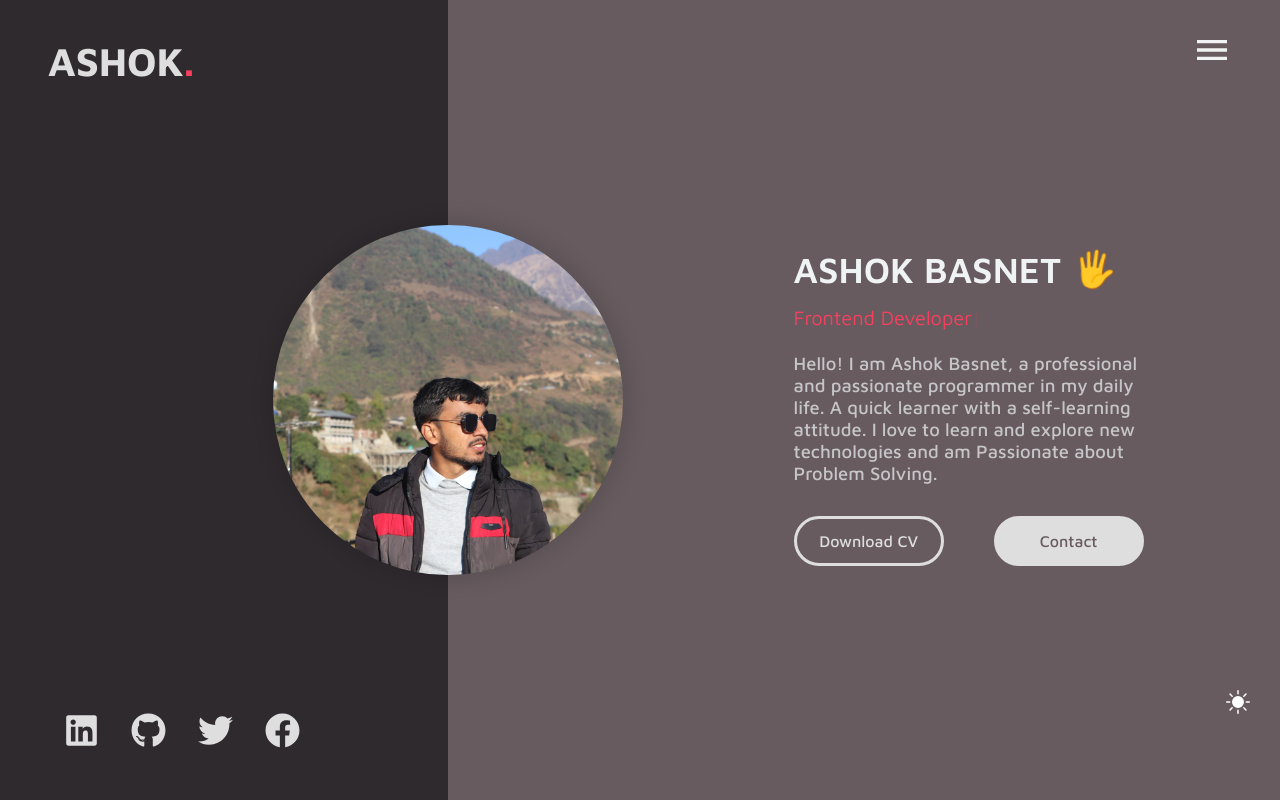
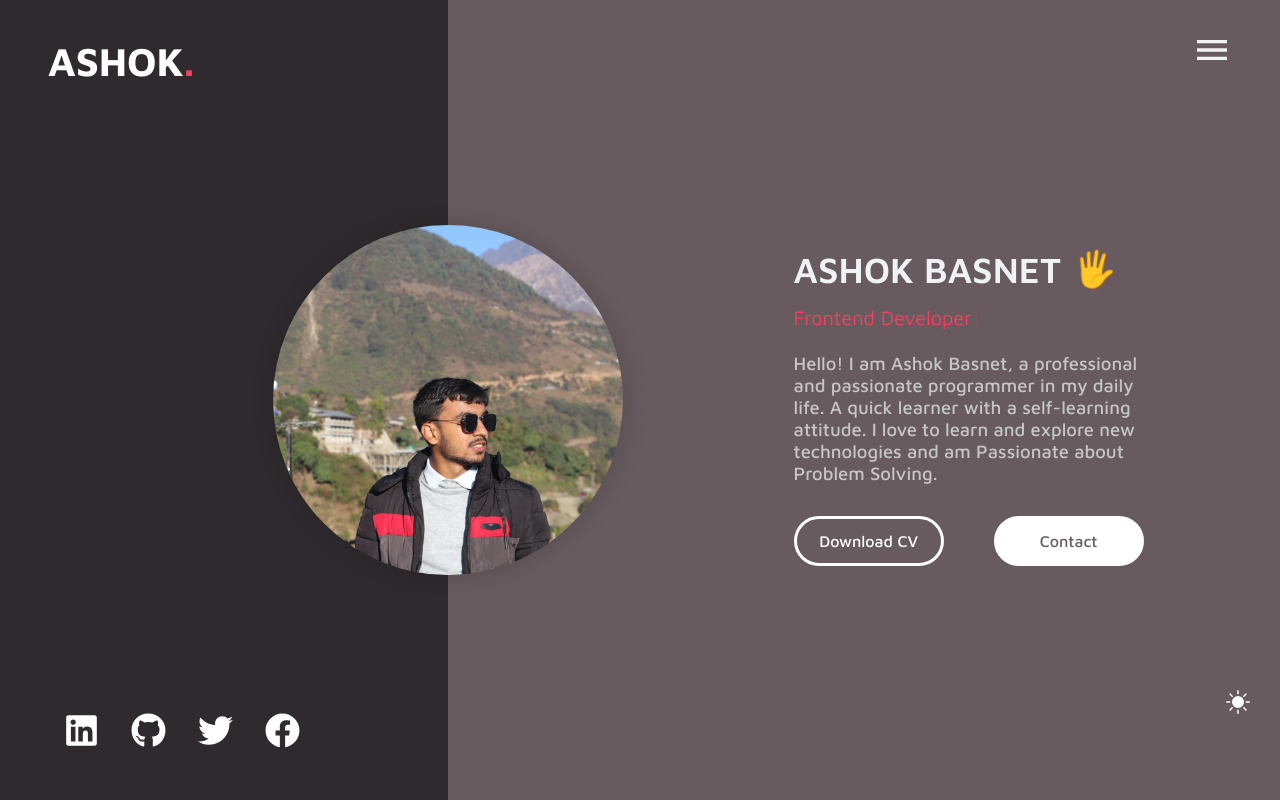
Before and after one commit to ashokbasnetofficial/my-portfolio, a React (Create React App) app: page / in a window 1280 px wide. Shown: the top 800 px of the page. Built offline with nearby package versions, Linux system fonts and the light colour scheme; no server answers; a web font is replaced by a local one.

Commit message:
update portfolio

```diff
--- a/src/data/headerData.js
+++ b/src/data/headerData.js
@@ -1,11 +1,11 @@
 
-import logo from '../../src/assets/logo/ashok basnet.jpg';
+import logo from '../../src/assets/logo/ashok basnet.JPG';
 import resume from '../resume/Ashok Basnet Resume.pdf'
- export const headerData = {
+export const headerData = {
     name: 'ASHOK BASNET',
     title: "Hello! I am",
     desciption: "Hello! I am Ashok Basnet, a professional and passionate programmer in my daily life. A quick learner with a self-learning attitude. I love to learn and explore new technologies and am Passionate about Problem Solving. ",
-    image:logo,
+    image: logo,
     imagebw: logo,
     resumePdf: resume
 }
--- a/src/theme/theme.js
+++ b/src/theme/theme.js
@@ -14,7 +14,7 @@ export const theLightTheme = {
 
 export const theDarkTheme = {
     type: 'dark',
-    primary: '#dedede',
+    primary: 'white',
     secondary: '#675b5f',
     quaternary: '#2f2a2e',
     quaternaryLight: '#8b98a5',
```
Also changed, not shown: 2 other files (tests, documents, lock files or other folders).
